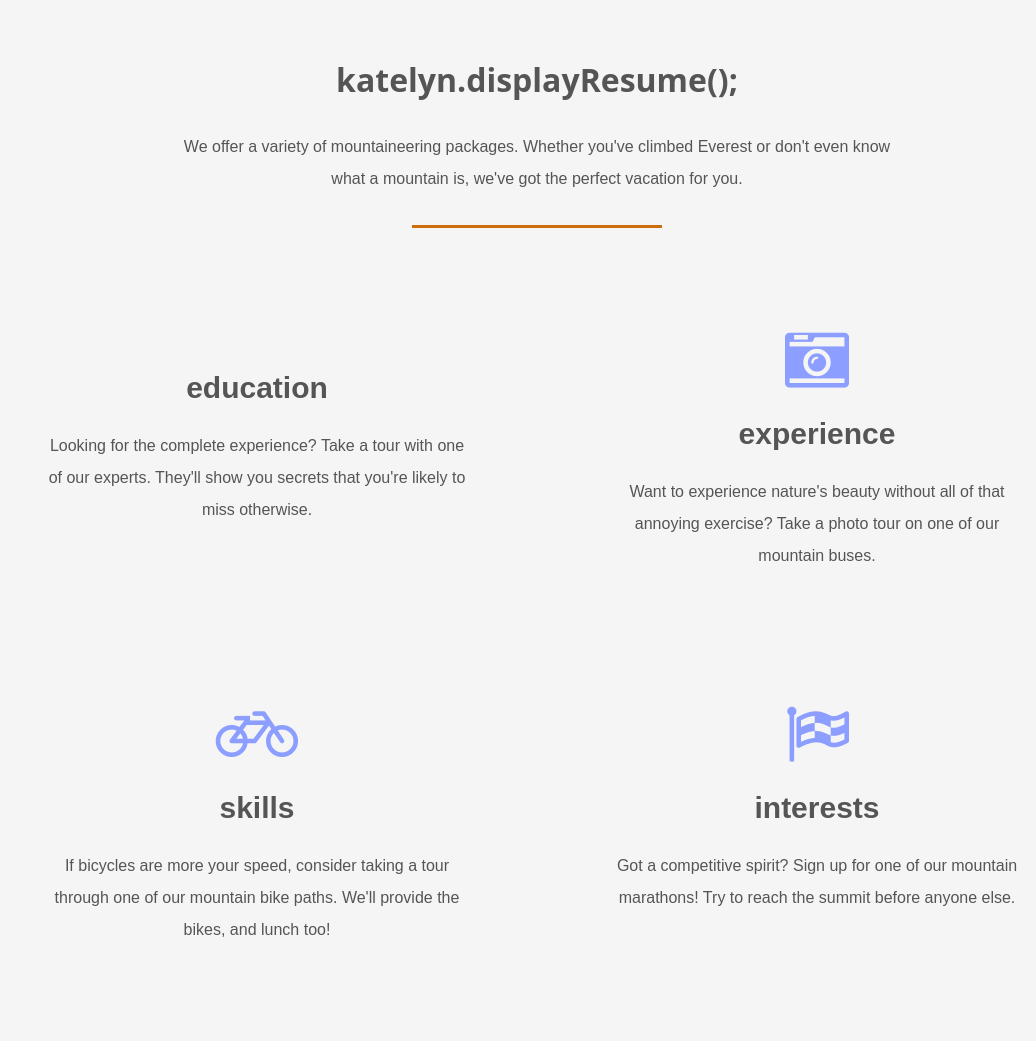
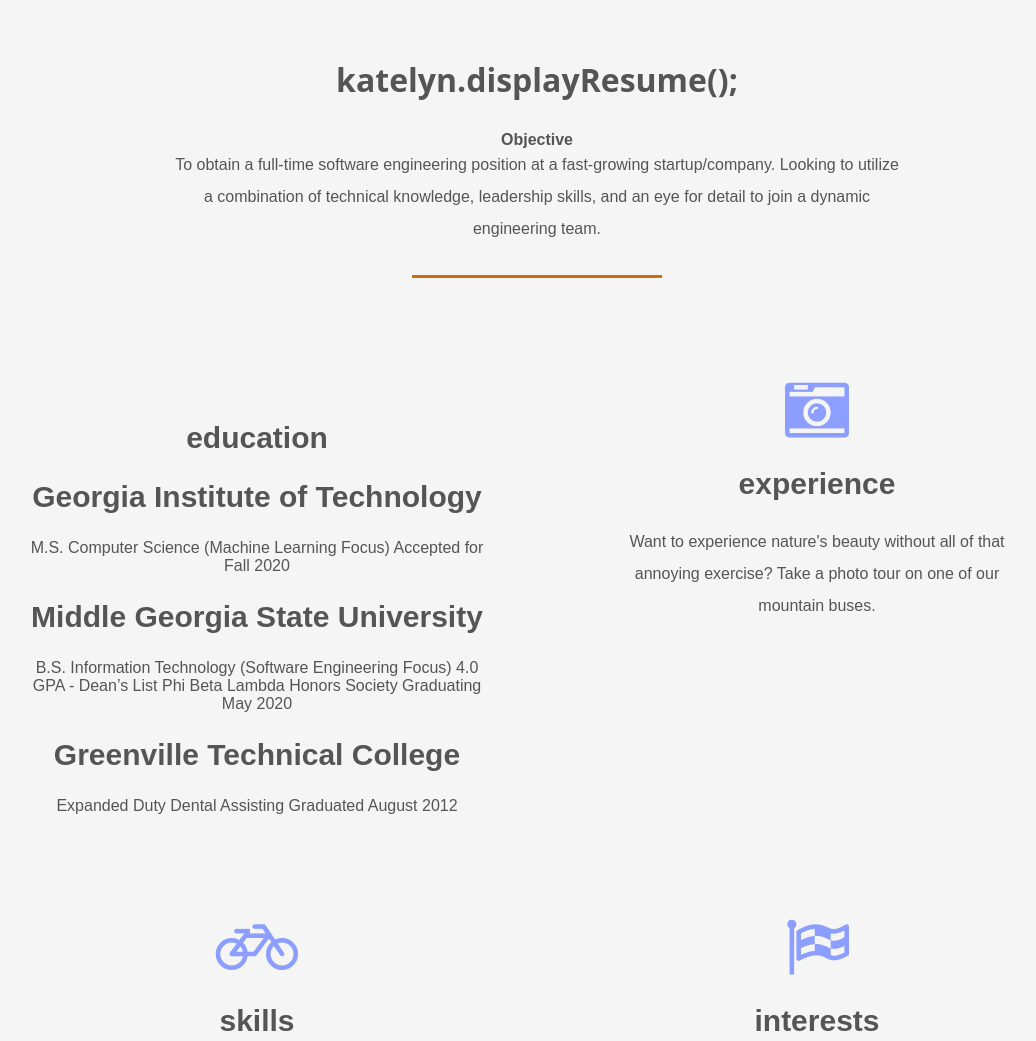
Before and after one commit to katelyn-dever/katelyn-dever.github.io, a plain HTML site: page index.html in a window 1280 px wide. Shown: the part 1580-2621 px from the top of the page, without its empty margins (103-1139 px from the left). Drawn offline with Linux system fonts and the light colour scheme; some icons are missing.

Commit message:
adding resume info, not complete

```diff
--- a/assets/css/styles.css
+++ b/assets/css/styles.css
@@ -213,7 +213,7 @@
   -moz-perspective: 800;
   -o-perspective: 800;
    width: 95%;
-   height: 400px;
+   height: 100%;
    position: relative;
    margin: 50px auto;
 }
--- a/index.html
+++ b/index.html
@@ -12,7 +12,7 @@
 </head>
 <body>
   <header>
-    <h2><a href="#about">SoftwareEngineer katelyn = new SoftwareEngineer("Katelyn Dever");</a></h2>
+    <h2><a href="#about">Katelyn Dever/Software Engineer</a></h2>
     <nav>
       <li><a href="#portfolio">Portfolio</a></li>
       <li><a href="#resume">Resume</a></li>
@@ -111,14 +111,28 @@
 
   <section id="resume" class="packages">
     <h3 class="title">katelyn.displayResume();</h3>
-    <p>We offer a variety of mountaineering packages. Whether you've climbed Everest or don't even know what a mountain is, we've got the perfect vacation for you.</p>
+    <h4>Objective</h4>
+    <p>To obtain a full-time software engineering position at a fast-growing startup/company. Looking to utilize a combination of technical knowledge, leadership skills, and an eye for detail to join a dynamic engineering team.</p>
     <hr>
 
     <ul class="grid">
       <li>
         <i class="fa fa-user-graduate" style="font-size: 48px;"></i>
         <h4>education</h4>
-        <p>Looking for the complete experience? Take a tour with one of our experts. They'll show you secrets that you're likely to miss otherwise.</p>
+        <h4>Georgia Institute of Technology</h4>
+              M.S. Computer Science (Machine Learning Focus)
+              Accepted for Fall 2020
+
+        <h4>Middle Georgia State University</h4>
+              B.S. Information Technology (Software Engineering Focus)
+              4.0 GPA - Dean’s List
+              Phi Beta Lambda Honors Society
+              Graduating May 2020
+
+        <h4>Greenville Technical College</h4>
+              Expanded Duty Dental Assisting
+              Graduated August 2012
+
       </li>
       <li>
         <i class="fa fa-camera-retro fa-4x"></i>
```
